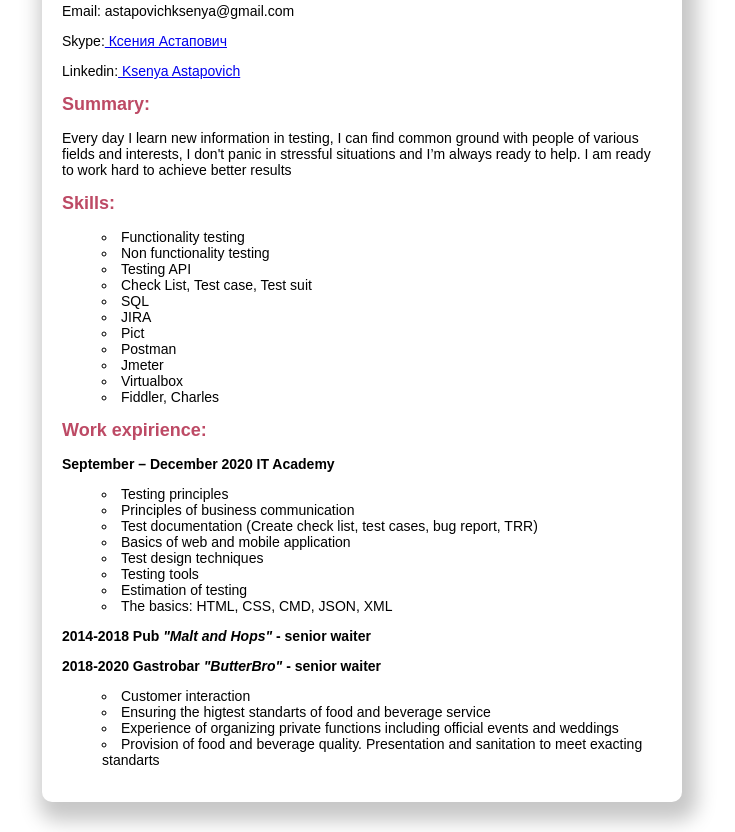
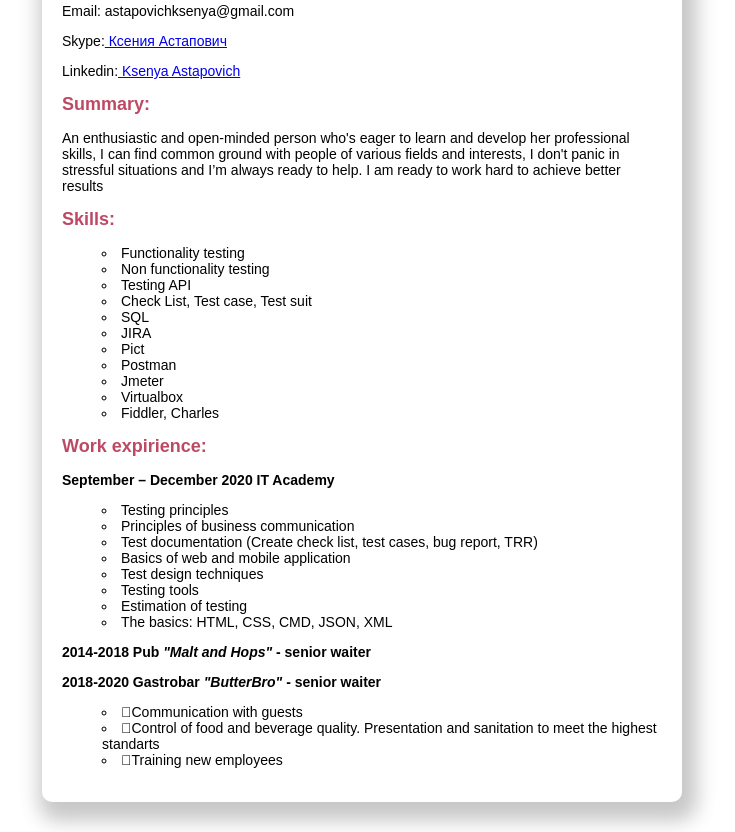
Before and after one commit to KsenyaAst/-V, a plain HTML site: page index.html in a window 1280 px wide. Shown: the part 414-1246 px from the top of the page, without its empty margins (278-1013 px from the left). Drawn offline with Linux system fonts and the light colour scheme.

Commit message:
Update index.html

```diff
--- a/index.html
+++ b/index.html
@@ -19,7 +19,7 @@
                 <ul class="card-list" >
                     <h2 class="card-subtitle">Summary:</h2>
                       <div class="card-text">
-        <p>Every day I learn new information in testing, I can find common ground with people of various fields and interests, I don't panic in stressful situations and I’m always ready to help. I am ready to work hard to achieve better results</p>
+        <p>An enthusiastic and open-minded person who's eager to learn and develop her professional skills, I can find common ground with people of various fields and interests, I don't panic in stressful situations and I’m always ready to help. I am ready to work hard to achieve better results</p>
         <h2 class="card-subtitle">Skills:</h2>
             <ul>
         <li>Functionality testing</li>
@@ -49,10 +49,9 @@
         <p><b>2014-2018 Pub <i>"Malt and Hops"</i> - senior waiter</b></p>
         <p><b>2018-2020 Gastrobar <i>"ButterBro"</i> - senior waiter</b></p>
         <ul>
-        <li>Customer interaction</li>
-        <li>Ensuring the higtest standarts of food and beverage service</li>
-        <li>Experience of organizing private functions including official events and weddings</li>
-        <li>Provision of food and beverage quality. Presentation  and sanitation to meet exacting standarts</li>
+        <li>Сommunication with guests</li>
+        <li>Control of food and beverage quality. Presentation  and sanitation to meet the highest standarts</li>
+        <li>Training new employees</li>
              </ul>
         </div>
       </body>
```
